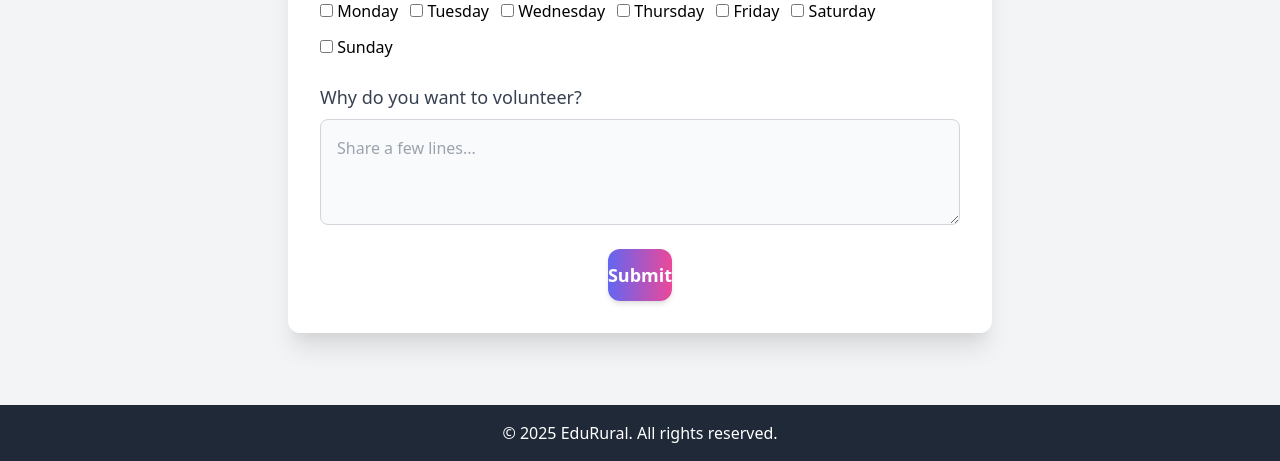
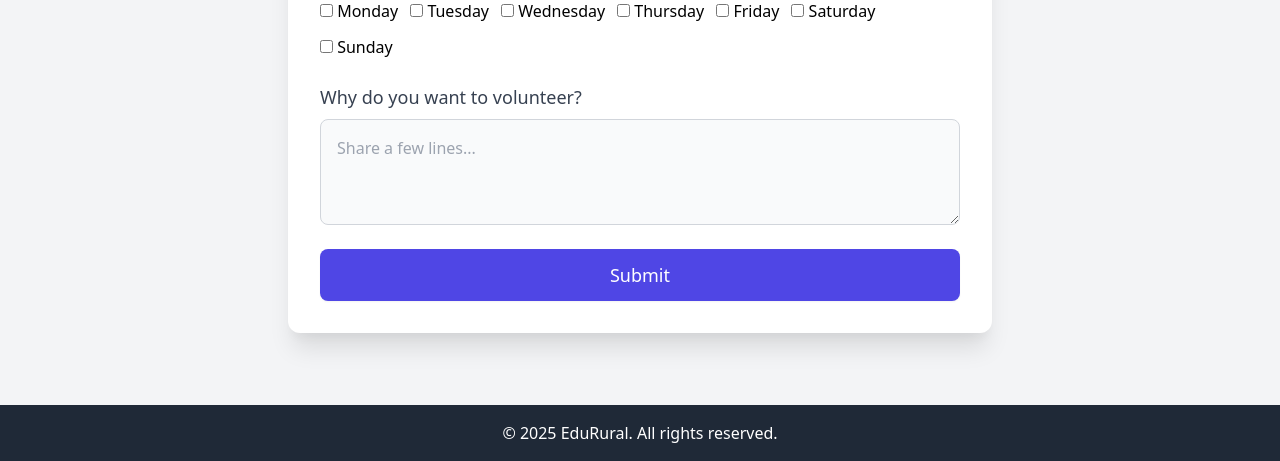
Before and after one commit to Ashutosh2705Yadav/ChaloSeekhein, a PHP site: page /teacher-signup.php in a window 1280 px wide. Shown: the part 1169-1630 px from the top of the page. Run offline with PHP 8.4, Linux system fonts and the light colour scheme.

Commit message:
Some css chages in the teacher-signup page

```diff
--- a/teacher-signup.php
+++ b/teacher-signup.php
@@ -89,7 +89,9 @@
     </div>
 
     <div class="text-center">
-      <button type="submit" class="w-fuall py-3 bg-gradient-to-r from-indigo-500 to-pink-500 text-white font-semibold text-lg rounded-xl shadow-md hover:shadow-xl transition duration-300 transform hover:scale-105">Submit</button>
+      <button type="submit" class="w-full py-3 bg-indigo-600 hover:bg-indigo-700 text-white font-medium text-lg rounded-lg shadow-sm transition duration-300">
+        Submit
+      </button>
     </div>
   </form>
 </div>
```
